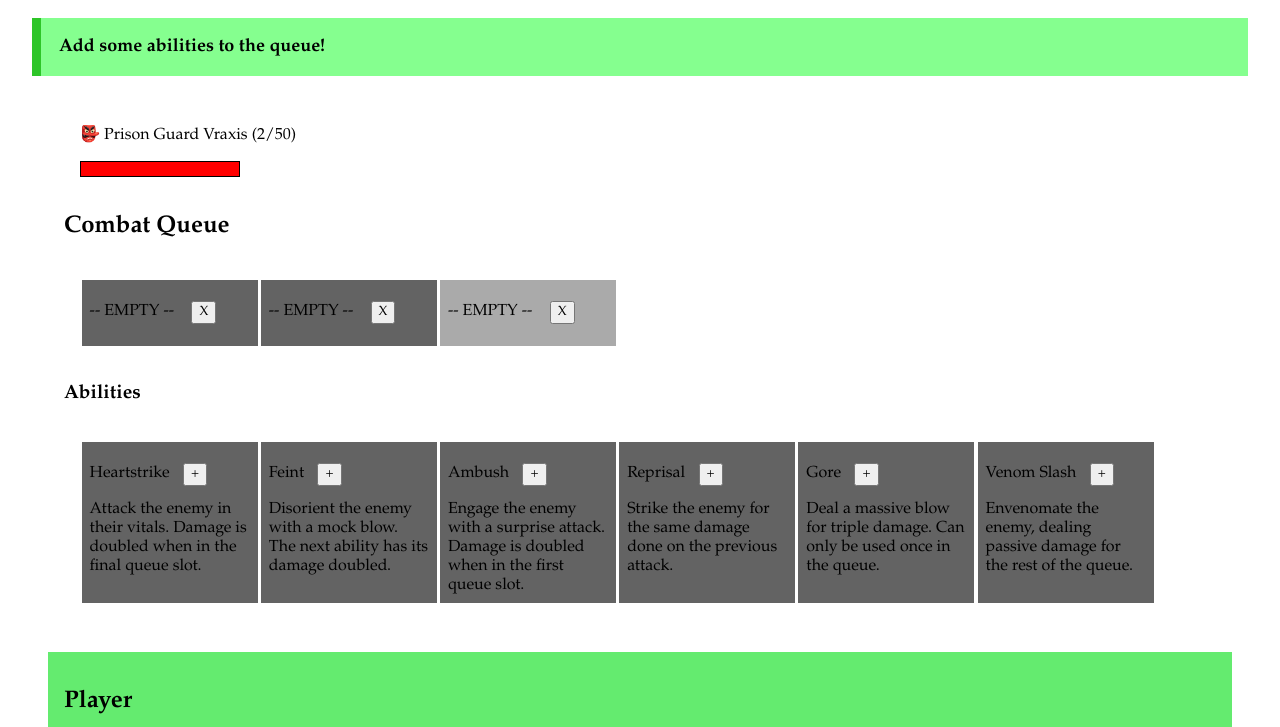
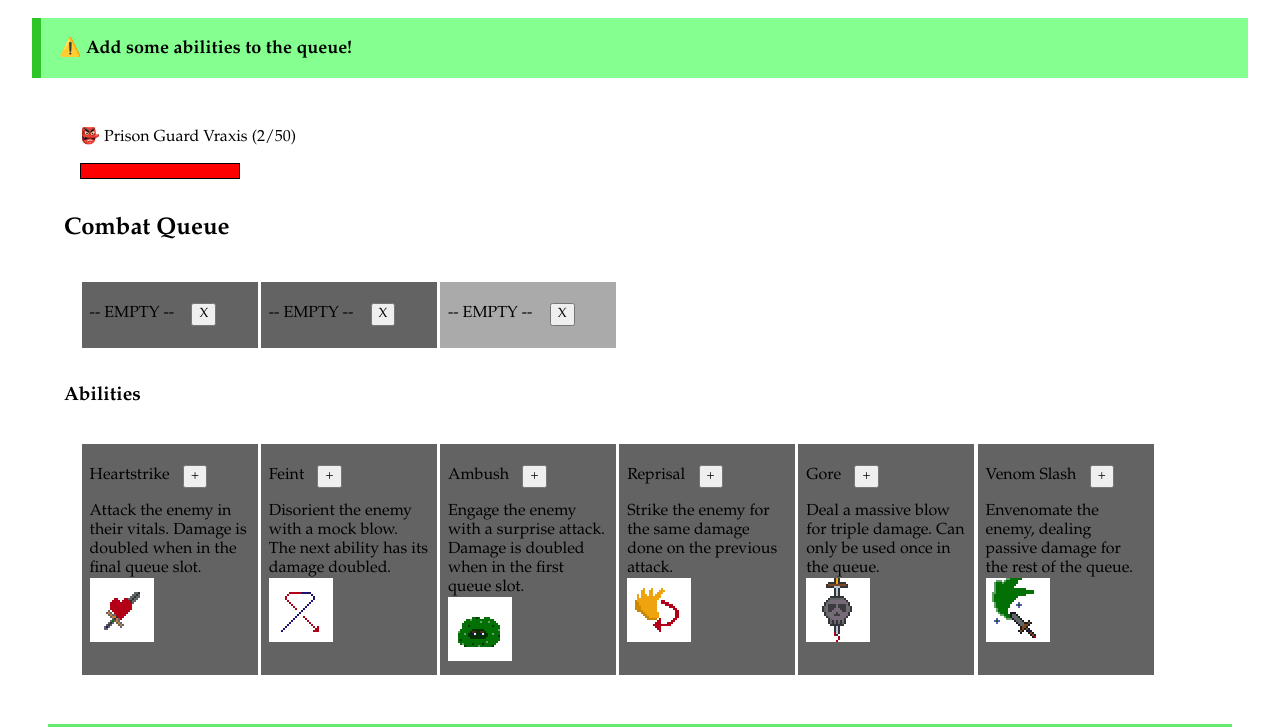
Before and after one commit to arcadeblast/crystals, a plain HTML site: page index.html in a window 1280 px wide. Shown: the part 73-800 px from the top of the page. Drawn offline with Linux system fonts and the light colour scheme.

Commit message:
Add icons

```diff
--- a/app.js
+++ b/app.js
@@ -33,7 +33,7 @@ function updateAbilitiesHTML() {
   let abilitiesDiv = document.getElementById('abilities-list');
   abilitiesDiv.replaceChildren();
   for(let i = 0; i < abilities.length; i++) {
-    let ability_div = createAbility(abilities[i].name, abilities[i].description);
+    let ability_div = createAbility(abilities[i].name, abilities[i].description, abilities[i].icon);
     abilitiesDiv.appendChild(ability_div);
   }
 }
@@ -45,12 +45,12 @@ function updateHintHTML() {
   if(emptySlotHint) {
     emptySlotHintDiv = document.createElement('div');
     emptySlotHintDiv.classList.add('hint');
-    emptySlotHintDiv.innerHTML = 'Add some abilities to the queue!';
+    emptySlotHintDiv.innerHTML = '⚠️ Add some abilities to the queue!';
     hintsDiv.appendChild(emptySlotHintDiv);
   }
 }
 
-function createAbility(name, description) {
+function createAbility(name, description, icon) {
   let ability_div = document.createElement('div');
   ability_div.classList.add('ability');
   ability_div.innerHTML = name;
@@ -64,6 +64,11 @@ function createAbility(name, description) {
   let descriptionDiv = document.createElement('div');
   descriptionDiv.innerHTML = description;
   ability_div.appendChild(descriptionDiv);
+
+  let img = document.createElement('img');
+  img.src = icon;
+  img.classList.add('ability-icon');
+  ability_div.appendChild(img);
 
   return ability_div;
 }
@@ -403,27 +408,33 @@ let loot = [];
 let abilities = [];
 abilities.push({
   name: 'Heartstrike',
-  description: 'Attack the enemy in their vitals. Damage is doubled when in the final queue slot.'
+  description: 'Attack the enemy in their vitals. Damage is doubled when in the final queue slot.',
+  icon: 'assets/heartstrike.jpg'
 });
 abilities.push({
   name: 'Feint',
-  description: 'Disorient the enemy with a mock blow. The next ability has its damage doubled.'
+  description: 'Disorient the enemy with a mock blow. The next ability has its damage doubled.',
+  icon: 'assets/feint.jpg'
 });
 abilities.push({
   name: 'Ambush',
-  description: 'Engage the enemy with a surprise attack. Damage is doubled when in the first queue slot.'
+  description: 'Engage the enemy with a surprise attack. Damage is doubled when in the first queue slot.',
+  icon: 'assets/ambush.jpg'
 });
 abilities.push({
   name: 'Reprisal',
-  description: 'Strike the enemy for the same damage done on the previous attack.'
+  description: 'Strike the enemy for the same damage done on the previous attack.',
+  icon: 'assets/reprisal.jpg'
 });
 abilities.push({
   name: 'Gore',
-  description: 'Deal a massive blow for triple damage. Can only be used once in the queue.'
+  description: 'Deal a massive blow for triple damage. Can only be used once in the queue.',
+  icon: 'assets/gore.jpg'
 });
 abilities.push({
   name: 'Venom Slash',
-  description: 'Envenomate the enemy, dealing passive damage for the rest of the queue.'
+  description: 'Envenomate the enemy, dealing passive damage for the rest of the queue.',
+  icon: 'assets/venom_strike.jpg'
 });
 
 foe = layer_1_foe;
--- a/style.css
+++ b/style.css
@@ -144,3 +144,7 @@ button {
     font-size: large;
     font-weight: bold;
 }
+
+.ability-icon {
+    width: 4em;
+}
```
Also changed, not shown: assets/ambush.jpg (added), assets/feint.jpg (added), assets/gore.jpg (added), assets/heartstrike.jpg (added), assets/reprisal.jpg (added), assets/venom_strike.jpg (added).
